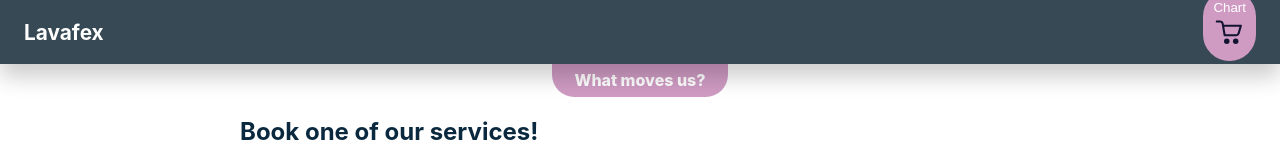
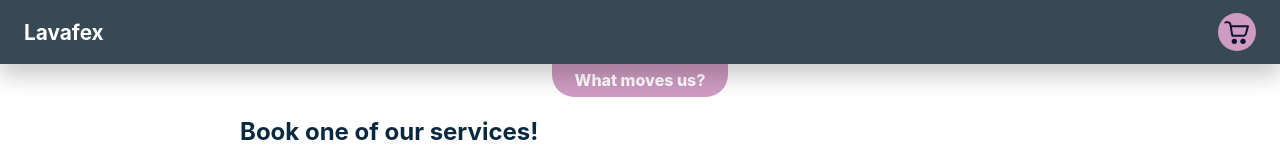
Before and after one commit to Franco-Marchese/lavafex, a React (Create React App) app: page / in a window 1280 px wide. Shown: the top 160 px of the page. Built offline with nearby package versions, Linux system fonts and the light colour scheme.

Commit message:
working on chat button

```diff
--- a/src/components/BubbleAlert.js
+++ b/src/components/BubbleAlert.js
@@ -3,7 +3,7 @@ import { Component } from "react";
 const styles = {
     bubbleAlert: {
         backgroundColor: '#E9725A',
-        borderRadius: '20px',
+        borderRadius: '2em',
         color: '#fff',
         padding: '2px 10px',
         fontSize: '0.7em',
--- a/src/components/Chart.js
+++ b/src/components/Chart.js
@@ -3,21 +3,26 @@ import BubbleAlert from './BubbleAlert';
 import ChartDetail from './ChartDetail';
 
 const styles = {
+    chartContainer: {
+        display: 'flex',
+        alignItems: 'center',
+    },
     chart: {
         backgroundColor: '#CF9BC3',
-        color: '#fff',
+        width: '2em',
+        height: '2em',
         border: 'none',
         borderRadius: '2em',
-        padding: '10px',
+        padding: '.2em',
         cursor: 'pointer',
-        marginBottom: '1em',
+        position: '',
 
     },
     bubble: {
         position: 'relative',
-        left: -12,
-        top: 15,
-    }
+        left: 30,
+        top: 12,
+    },
 }
 
 class Chart extends Component{
@@ -29,10 +34,13 @@ class Chart extends Component{
                 <span style={styles.bubble}>
                     {value !== 0 ? <BubbleAlert value={value}/> : null}
                 </span>
-                <button style={styles.chart} onClick={showChart}>
-                    Chart
-                    <img alt='chart' src={'./products/chart.svg'}/>
-                </button>
+                <div style={styles.chartContainer}>
+                    <img
+                        alt='chart'
+                        src={'./products/chart.svg'}
+                        style={styles.chart}
+                        onClick={showChart}/>
+                </div>
                 {showingChart ? <ChartDetail chart={chart} deleteChart={deleteChart}/> : null}
             </div>
         )
```
